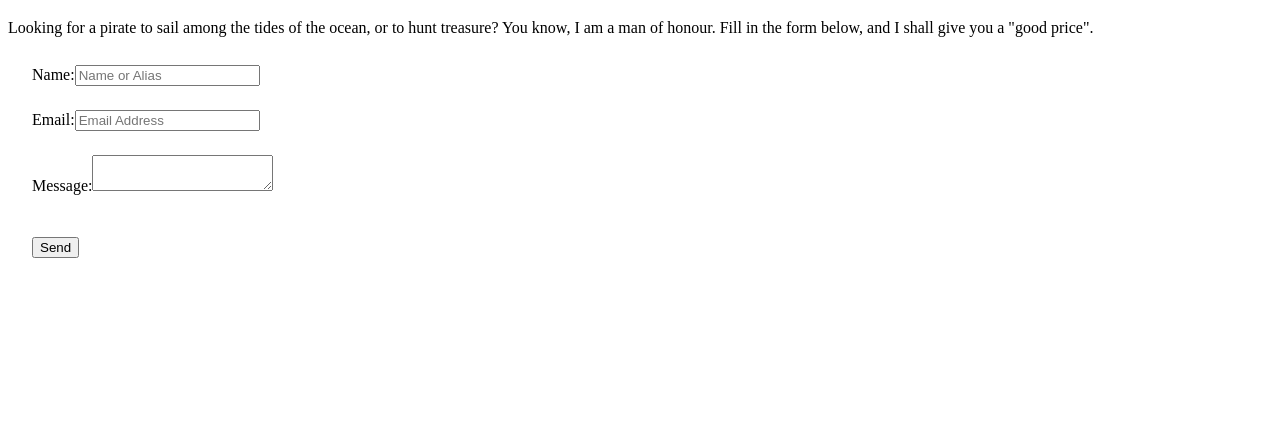
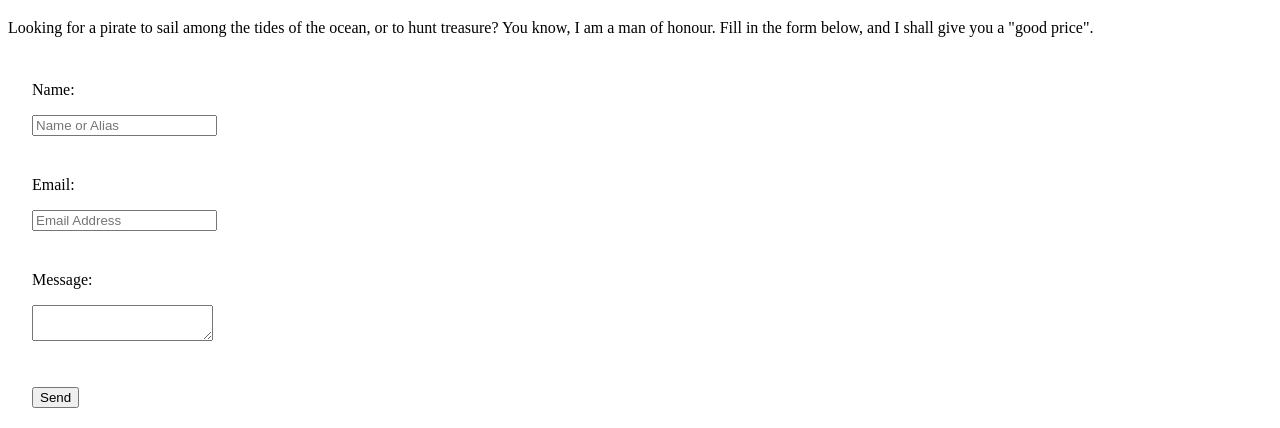
Before and after one commit to TeeNguyenDA/Comit-exercises, a plain HTML site: page CSS/ex_16/contact.html in a window 1280 px wide. Shown: the part 576-1004 px from the top of the page. Before the commit the page ends 854 px from the top, so only its background shows below. Drawn offline with Linux system fonts and the light colour scheme.

Commit message:
Fixed bugs w Anton's comments

```diff
--- a/CSS/ex_16/contact.html
+++ b/CSS/ex_16/contact.html
@@ -97,13 +97,13 @@
 
     <form action="contact-success.html" method="get">
         <div class="form-name">
-            Name:<input type="name" name="name" placeholder="Name or Alias" required> <br />
+            <p>Name: </p><input type="name" name="name" placeholder="Name or Alias" required> <br />
         </div>
         <div class="form-email">
-            Email:<input type="email" name="email" placeholder="Email Address" required> <br />
+            <p>Email: </p><input type="email" name="email" placeholder="Email Address" required> <br />
         </div>
         <div class="form-message">
-            Message:<textarea name="message"></textarea> <br> <br />
+            <p>Message: </p><textarea name="message"></textarea> <br> <br />
         </div>
         <div class="form-submit">
             <input type="submit" value="Send" />
```
Also changed, not shown: CSS/ex_17/google_replicate.html (+3 -3 lines).
